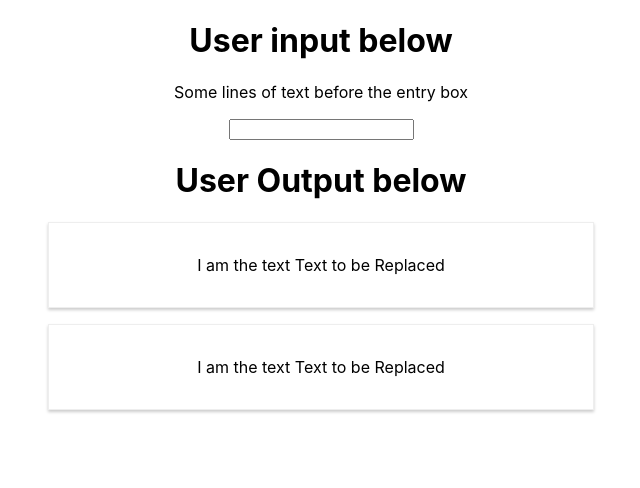
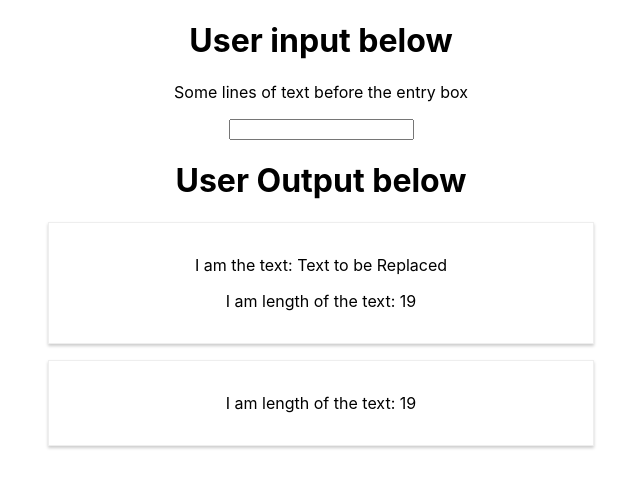
Before and after one commit to lucianboatright/React_udemy_assigments, a React (Create React App) app: page / in a window 1280 px wide. Shown: the top 488 px of the page, without its empty margins (319-959 px from the left). Built offline with nearby package versions, Linux system fonts and the light colour scheme.

Commit message:
assesment part 1,2 done

```diff
--- a/src/App.js
+++ b/src/App.js
@@ -1,6 +1,7 @@
 import React, { Component } from 'react';
 import UserInput from './UserInput/userInput'
 import UserOutput from './UserOutput/userOutput'
+import UserOutputLength from './UserOutputLength/userOutputLength'
 
 import './App.css';
 
@@ -26,7 +27,7 @@ class App extends Component {
         />
         <h1>User Output below</h1>
         <UserOutput inputText={this.state.inputText} />
-        <UserOutput inputText={this.state.inputText} />
+        <UserOutputLength inputText={this.state.inputText} />
       </div>
     );
 
--- a/src/UserInput/userInput.js
+++ b/src/UserInput/userInput.js
@@ -6,7 +6,8 @@ const userInput = (props) => {
     return (
         <div>
             <p>Some lines of text before the entry box</p>
-            <input type='text' onChange={props.changed} value={props.inputText}/>
+            <input type='text' onChange={props.changed}/>
+            {/* value={props.inputText} */}
         </div>
     )
 }
--- a/src/UserOutput/userOutput.js
+++ b/src/UserOutput/userOutput.js
@@ -4,7 +4,8 @@ import './userOutput.css'
 const userOutput = (props) => {
     return (
         <div className="UserOutput">
-            <p>I am the text {props.inputText} </p>
+            <p>I am the text: {props.inputText} </p>
+            <p>I am length of the text: {props.inputText.length} </p>
 
         </div>
     )
--- /dev/null
+++ b/src/UserOutputLength/userOutputLength.css
@@ -0,0 +1,8 @@
+.UserOutputLength {
+    width: 40%;
+    margin: 16px auto;
+    border: 1px solid #eee;
+    box-shadow: 0 2px 3px #ccc;
+    padding: 16px;
+    text-align: center;
+}
--- /dev/null
+++ b/src/UserOutputLength/userOutputLength.js
@@ -0,0 +1,14 @@
+import React from 'react'
+import './userOutputLength.css'
+
+const userOutputLength = (props) => {
+    return (
+        <div className="UserOutputLength">
+            <p>I am length of the text: {props.inputText.length} </p>
+
+        </div>
+    )
+}
+
+
+export default userOutputLength
```
